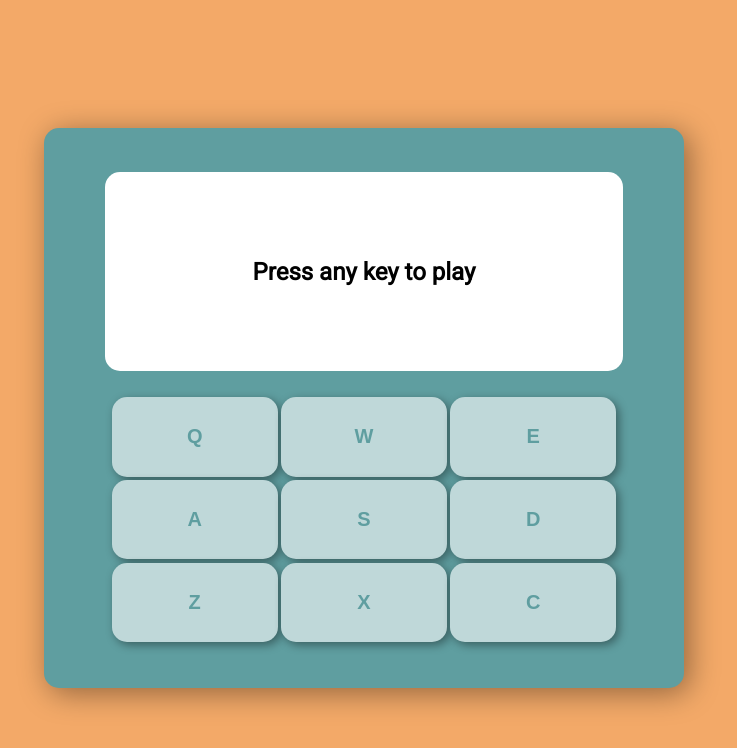
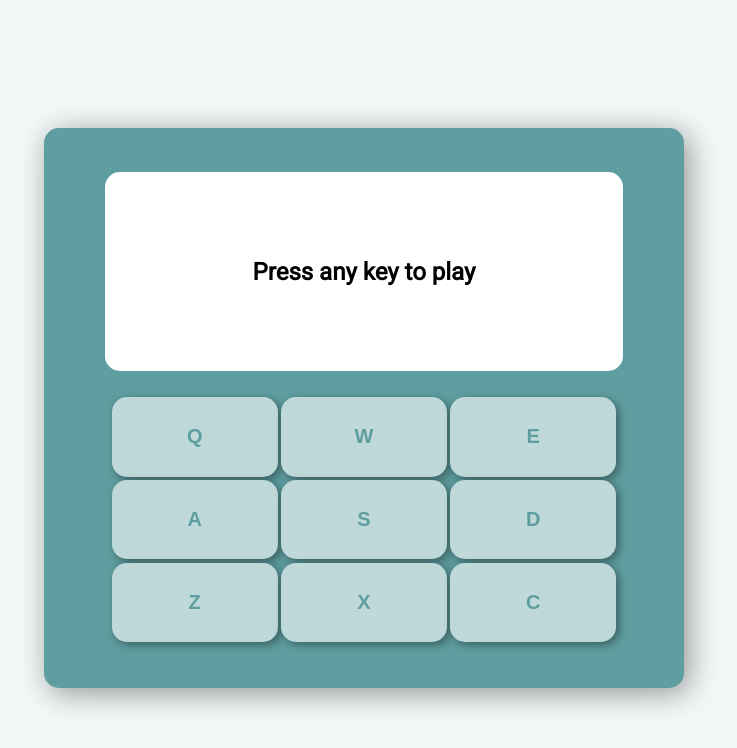
Before and after one commit to yllsson/fcc-drum-machine, a React (Create React App) app: page / in a window 1280 px wide. Shown: the top 748 px of the page, without its empty margins (284-1021 px from the left). Built offline with nearby package versions, Linux system fonts and the light colour scheme.

Commit message:
change background colour

```diff
--- a/src/css/style.css
+++ b/src/css/style.css
@@ -9,7 +9,7 @@ body {
   justify-content: center;
   align-items: center;
   width: 100vw;
-  background-color: #f3a968;
+  background-color: #f2f7f7;
   font-family: 'Roboto', sans-serif;
 }
 
--- a/src/style.scss
+++ b/src/style.scss
@@ -7,7 +7,7 @@
   align-items: center;
 }
 
-$background-color: #f3a968;
+$background-color: #f2f7f7;
 $container-color: #5f9ea0;
 $drumPad-color: #bfd8d9;
 $drumPad-text: #5f9ea0;
```
